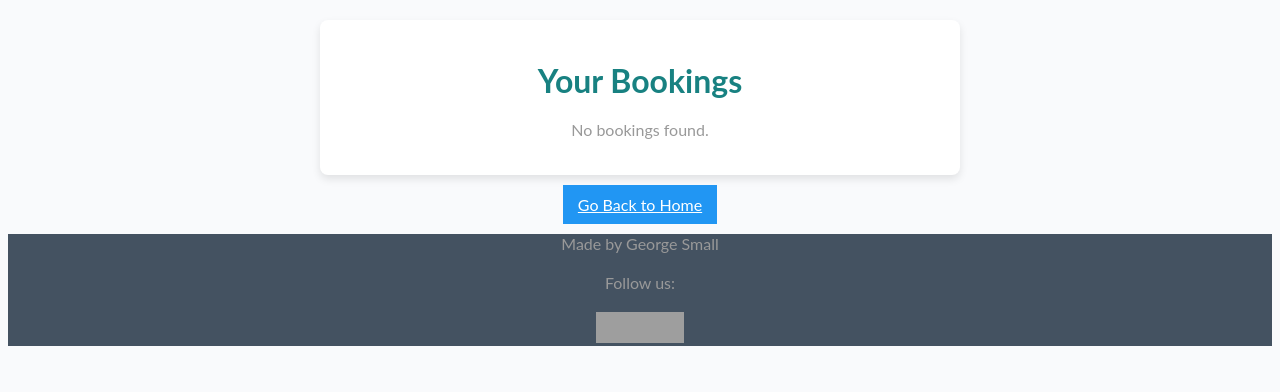
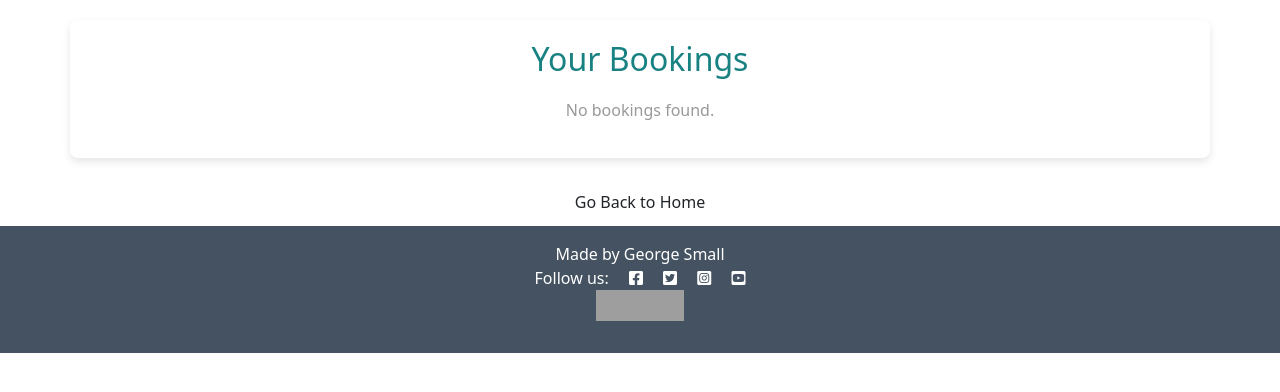
Before and after one commit to creepersguitar/CI-project4, a Django app: page /view_booking/ in a window 1280 px wide. Shown: the top 392 px of the page. Run offline with Django 4.2, Linux system fonts and the light colour scheme; the visitor is signed in with stand-in values (Sample User, id 1); data that the repository does not hold is empty; parts of the project's set-up code (start-up, migrations or seed data) failed here and were passed over; grey boxes are pictures that could not be loaded.

Commit message:
added links to fontawesome/bootstrap/google fonts in all html files

```diff
--- a/backgroundcode/templates/booking_success.html
+++ b/backgroundcode/templates/booking_success.html
@@ -7,6 +7,12 @@
     <link href="https://cdn.jsdelivr.net/npm/bootstrap@5.0.1/dist/css/bootstrap.min.css" rel="stylesheet">
     {% load static %}
     <link rel="stylesheet" href="{% static 'backgroundcode/CSS/style.css' %}">
+    <!-- Google Fonts CSS -->
+    <link rel="preconnect" href="https://fonts.gstatic.com">
+    <link href="https://fonts.googleapis.com/css2?family=Roboto:wght@300&display=swap" rel="stylesheet">
+    <link href="https://fonts.googleapis.com/css2?family=Lato:wght@300;700&display=swap" rel="stylesheet">
+    <!-- Font Awesome CSS -->
+    <link rel="stylesheet" href="https://cdnjs.cloudflare.com/ajax/libs/font-awesome/5.15.3/css/all.min.css">
 </head>
 <body>
     <div class="container mt-5">
--- a/backgroundcode/templates/create_booking.html
+++ b/backgroundcode/templates/create_booking.html
@@ -7,6 +7,12 @@
     <link href="https://cdn.jsdelivr.net/npm/bootstrap@5.0.1/dist/css/bootstrap.min.css" rel="stylesheet">
     {% load static %}
     <link rel="stylesheet" href="{% static 'backgroundcode/CSS/style.css' %}">
+    <!-- Google Fonts CSS -->
+    <link rel="preconnect" href="https://fonts.gstatic.com">
+    <link href="https://fonts.googleapis.com/css2?family=Roboto:wght@300&display=swap" rel="stylesheet">
+    <link href="https://fonts.googleapis.com/css2?family=Lato:wght@300;700&display=swap" rel="stylesheet">
+    <!-- Font Awesome CSS -->
+    <link rel="stylesheet" href="https://cdnjs.cloudflare.com/ajax/libs/font-awesome/5.15.3/css/all.min.css">
 </head>
 <body>
     <div class="container mt-5">
--- a/backgroundcode/templates/view_booking.html
+++ b/backgroundcode/templates/view_booking.html
@@ -6,6 +6,15 @@
     {% load static %}
     <link rel="stylesheet" href="{% static 'backgroundcode/CSS/style.css' %}">
     <title>View Bookings</title>
+    <!-- Google Fonts CSS -->
+    <link rel="preconnect" href="https://fonts.gstatic.com">
+    <link href="https://fonts.googleapis.com/css2?family=Roboto:wght@300&display=swap" rel="stylesheet">
+    <link href="https://fonts.googleapis.com/css2?family=Lato:wght@300;700&display=swap" rel="stylesheet">
+    <!-- Font Awesome CSS -->
+    <link rel="stylesheet" href="https://cdnjs.cloudflare.com/ajax/libs/font-awesome/5.15.3/css/all.min.css">
+    <!-- Bootstrap CSS -->
+    <link href="https://cdn.jsdelivr.net/npm/bootstrap@5.0.1/dist/css/bootstrap.min.css" rel="stylesheet"
+          integrity="sha384-+0n0xVW2eSR5OomGNYDnhzAbDsOXxcvSN1TPprVMTNDbiYZCxYbOOl7+AMvyTG2x" crossorigin="anonymous">
 </head>
 <body>
     <div class="container booking-container">
```
Also changed, not shown: backgroundcode/templates/booking_list.html (+9 -0 lines), backgroundcode/templates/delete_booking.html (+9 -0 lines), backgroundcode/templates/update_booking.html (+9 -0 lines).
